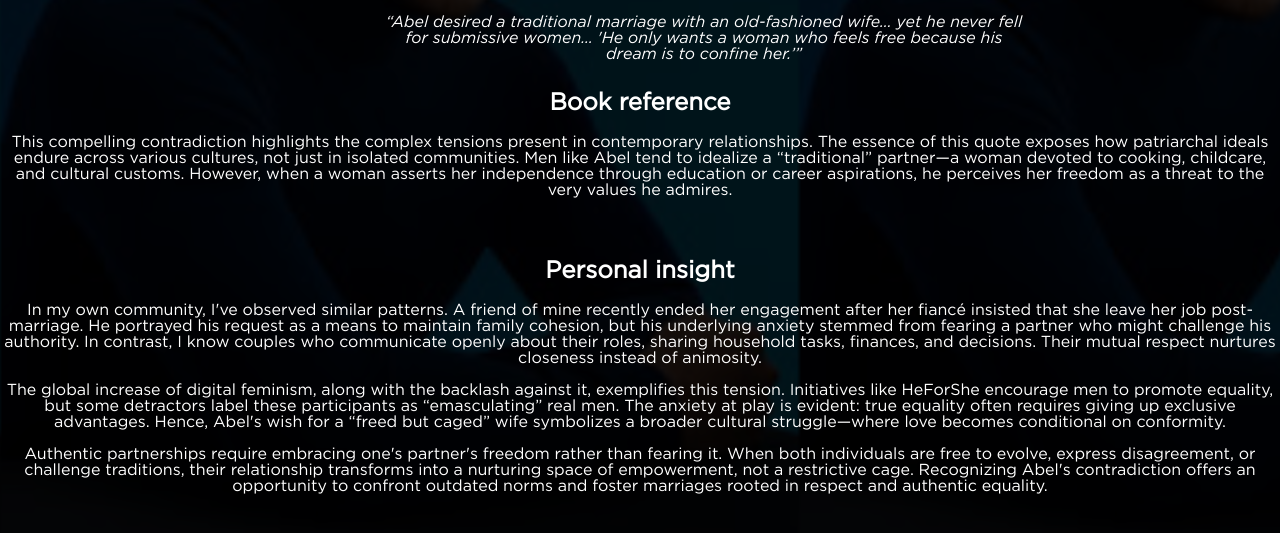
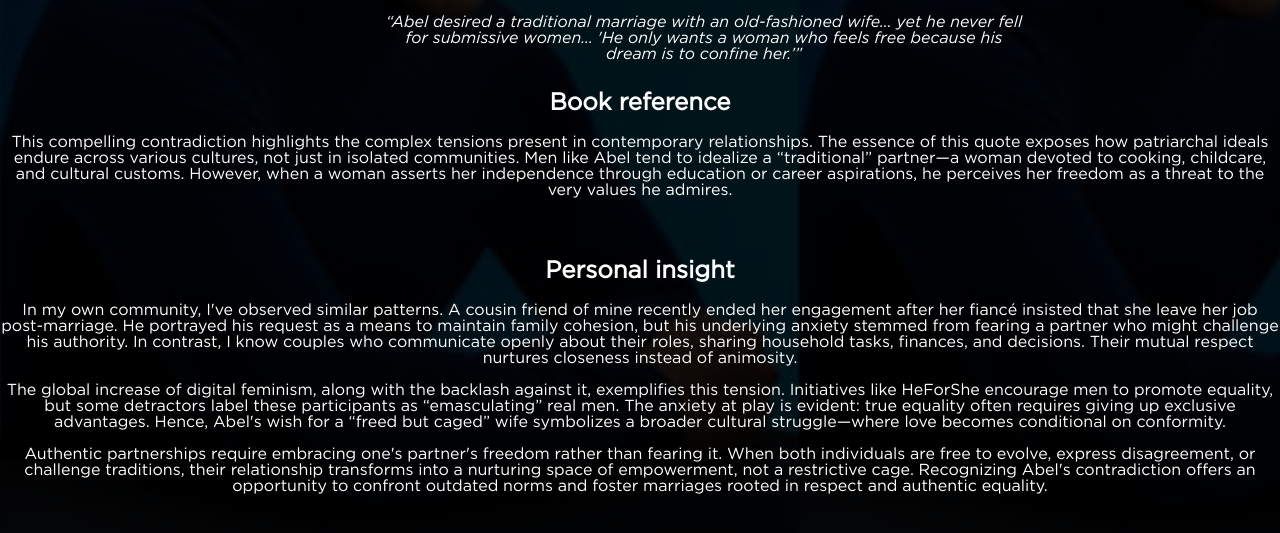
Before and after one commit to neemaocholla/reflectiveblog, a plain HTML site: page index.html in a window 1280 px wide. Shown: the part 625-1158 px from the top of the page. Drawn offline with Linux system fonts and the light colour scheme.

Commit message:
added changes

```diff
--- a/index.html
+++ b/index.html
@@ -30,7 +30,7 @@
             </div>
             <div class="personal">
                 <h2>Personal insight</h2>
-                <p>In my own community, I've observed similar patterns. A friend of mine recently ended her engagement after her fiancé insisted that she leave her job post-marriage. He portrayed his request as a means to maintain family cohesion, but his underlying anxiety stemmed from fearing a partner who might challenge his authority. In contrast, I know couples who communicate openly about their roles, sharing household tasks, finances, and decisions. Their mutual respect nurtures closeness instead of animosity.</p>
+                <p>In my own community, I've observed similar patterns. A cousin friend of mine recently ended her engagement after her fiancé insisted that she leave her job post-marriage. He portrayed his request as a means to maintain family cohesion, but his underlying anxiety stemmed from fearing a partner who might challenge his authority. In contrast, I know couples who communicate openly about their roles, sharing household tasks, finances, and decisions. Their mutual respect nurtures closeness instead of animosity.</p>
                 <p>The global increase of digital feminism, along with the backlash against it, exemplifies this tension. Initiatives like HeForShe encourage men to promote equality, but some detractors label these participants as “emasculating” real men. The anxiety at play is evident: true equality often requires giving up exclusive advantages. Hence, Abel's wish for a “freed but caged” wife symbolizes a broader cultural struggle—where love becomes conditional on conformity.</p>
                 <p>Authentic partnerships require embracing one's partner's freedom rather than fearing it. When both individuals are free to evolve, express disagreement, or challenge traditions, their relationship transforms into a nurturing space of empowerment, not a restrictive cage. Recognizing Abel's contradiction offers an opportunity to confront outdated norms and foster marriages rooted in respect and authentic equality.</p>
             </div>
```
